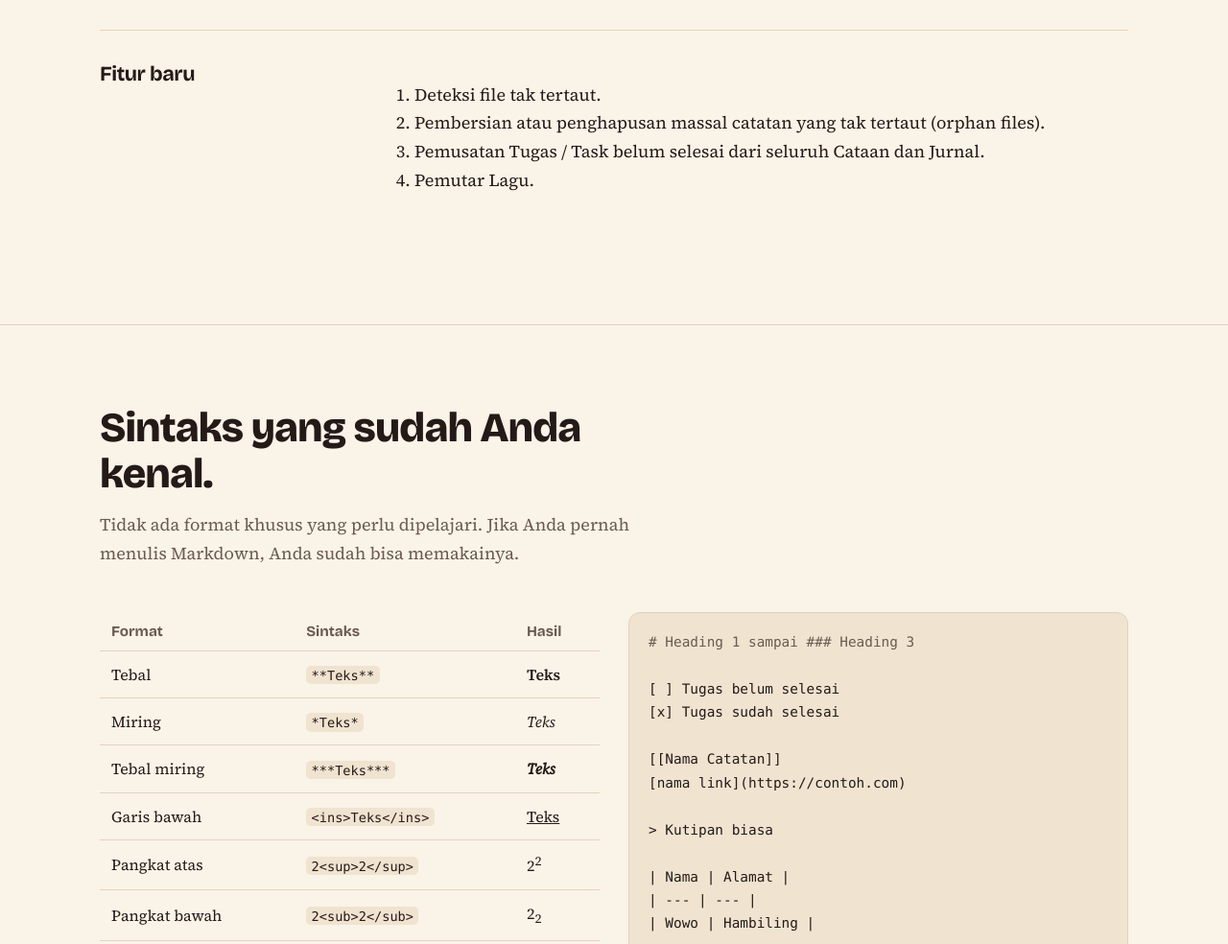
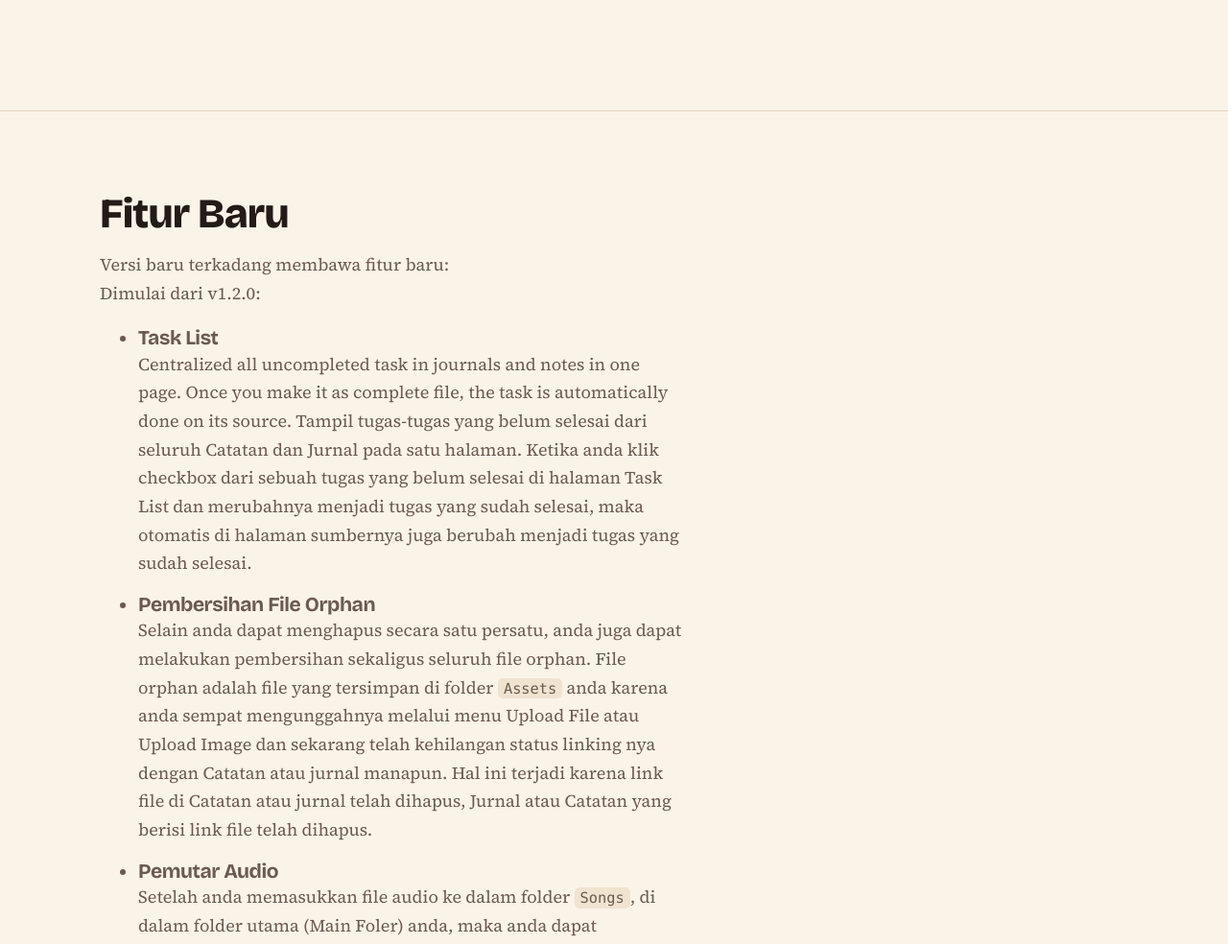
Before and after one commit to jurnaltx/jurnaltx.github.io, a plain HTML site: page docs/id.html in a window 1280 px wide. Shown: the part 4715-5699 px from the top of the page at 96% size. Drawn offline with nearby package versions, Linux system fonts and the light colour scheme.

Commit message:
Update id and index, new feature sections

```diff
--- a/docs/id.html
+++ b/docs/id.html
@@ -4,7 +4,7 @@
 <meta charset="utf-8">
 <meta name="viewport" content="width=device-width, initial-scale=1">
 <title>JurnalTX: Aplikasi Desktop Jurnal dan Catatan dengan Markdown</title>
-<meta name="description" content="JurnalTX adalah aplikasi jurnal dan catatan desktop native dengan format Markdown, link antar catatan, orphan file purge and detections. upload file, dan pencarian cepat. Ringan.">
+<meta name="description" content="JurnalTX adalah aplikasi jurnal dan catatan desktop native dengan format Markdown, link antar catatan, deteksi dan pembersihan file tak tertaut (orphan), upload file, dan pencarian cepat. Ringan.">
 <link rel="preconnect" href="https://fonts.googleapis.com">
 <link rel="preconnect" href="https://fonts.gstatic.com" crossorigin>
 <link href="https://fonts.googleapis.com/css2?family=Bricolage+Grotesque:wght@500;700;800&family=Source+Serif+4:ital,wght@0,400;0,600;1,400&display=swap" rel="stylesheet">
@@ -126,7 +126,7 @@ nav a:hover{color:var(--text)}
 section{padding:84px 0;border-top:1px solid var(--line)}
 .sec-h{max-width:34em;margin-bottom:46px}
 .sec-h h2{font-size:clamp(1.9rem,3.6vw,2.7rem);font-weight:800}
-.sec-h p{color:var(--mute);margin:14px 0 0}
+.sec-h p, .sec-h li{color:var(--mute);margin:14px 0 0}
 
 /* fitur: baris dengan judul grup di kiri */
 .grp{display:grid;grid-template-columns:240px 1fr;gap:12px 48px;padding:34px 0;border-top:1px solid var(--line)}
@@ -364,27 +364,36 @@ footer .wrap{display:flex;justify-content:space-between;flex-wrap:wrap;gap:12px}
         <div><h4>Tema kustom</h4><p>Tambahkan tema XML GtkSourceView sendiri ke <code>gtksourceview-5/styles</code>.</p></div>
       </div>
     </div>
+  </div>
+</section>
 
-    <div class="grp">
-      <h3>Fitur baru</h3>
-      <ol>
+<section id="sintaks">
+  <div class="wrap">
+    <div class="sec-h">
+      <h2>Fitur Baru</h2>
+      <p>
+        Versi baru terkadang membawa fitur baru:
+        <br>
+        Dimulai dari v1.2.0:
+        <ul>
           <li>
-          Deteksi file tak tertaut.
+            <h3>Task List</h3>
+            Centralized all uncompleted task in journals and notes in one page. Once you make it as complete file, the task is automatically done on its source.
+            Tampil tugas-tugas yang belum selesai dari seluruh Catatan dan Jurnal pada satu halaman. Ketika anda klik checkbox dari sebuah tugas yang belum selesai di halaman Task List dan merubahnya menjadi tugas yang sudah selesai, maka otomatis di halaman sumbernya juga berubah menjadi tugas yang sudah selesai.
           </li>
           <li>
-          Pembersian atau penghapusan massal catatan yang tak tertaut (orphan files).
+            <h3>Pembersihan File Orphan</h3>
+            Selain anda dapat menghapus secara satu persatu, anda juga dapat melakukan pembersihan sekaligus seluruh file orphan. File orphan adalah file yang tersimpan di folder <code>Assets</code> anda karena anda sempat mengunggahnya melalui menu Upload File atau Upload Image dan sekarang telah kehilangan status linking nya dengan Catatan atau jurnal manapun. Hal ini terjadi karena link file di Catatan atau jurnal telah dihapus, Jurnal atau Catatan yang berisi link file telah dihapus.
           </li>
+
           <li>
-          Pemusatan Tugas / Task belum selesai dari seluruh Cataan dan Jurnal.
+            <h3>Pemutar Audio</h3>
+            Setelah anda memasukkan file audio ke dalam folder <code>Songs</code>, di dalam folder utama (Main Foler) anda, maka anda dapat memutarnya sambil mengetik atau membuat summary dari rekaman audio kegiatan pengajaran atau sesi meeting. Mendukung file audio dengan format MP3, WAV, FLAC, OPUS.
           </li>
-        <li>
-          Pemutar Lagu.
-        </li>
-      </ol>
+        </ul>
+      </p>
     </div>
   </div>
-
-
 </section>
 
 <section id="sintaks">
```
Also changed, not shown: docs/index.html (+14 -10 lines). Lines whose indentation alone changed are shown as unchanged.
